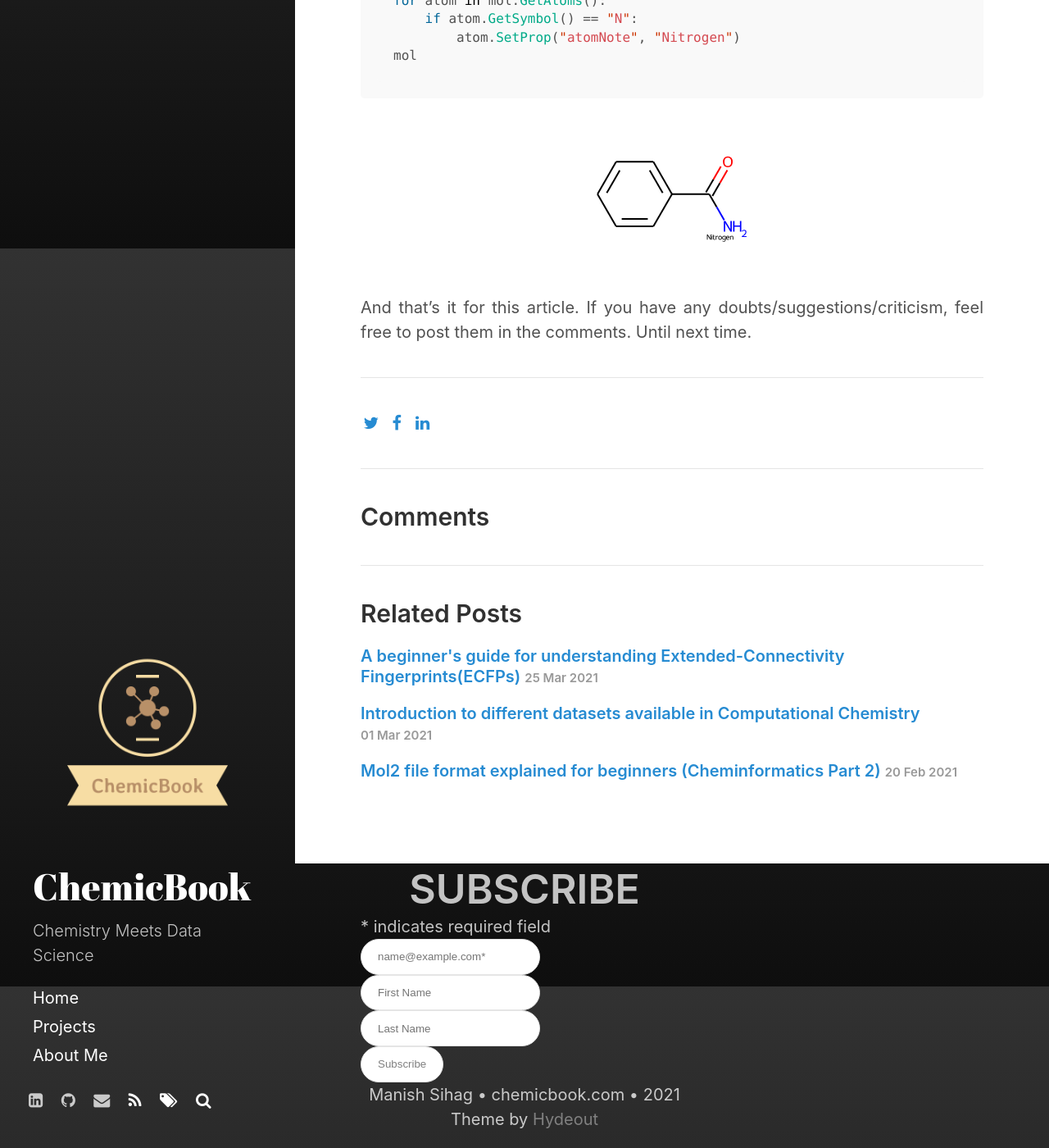
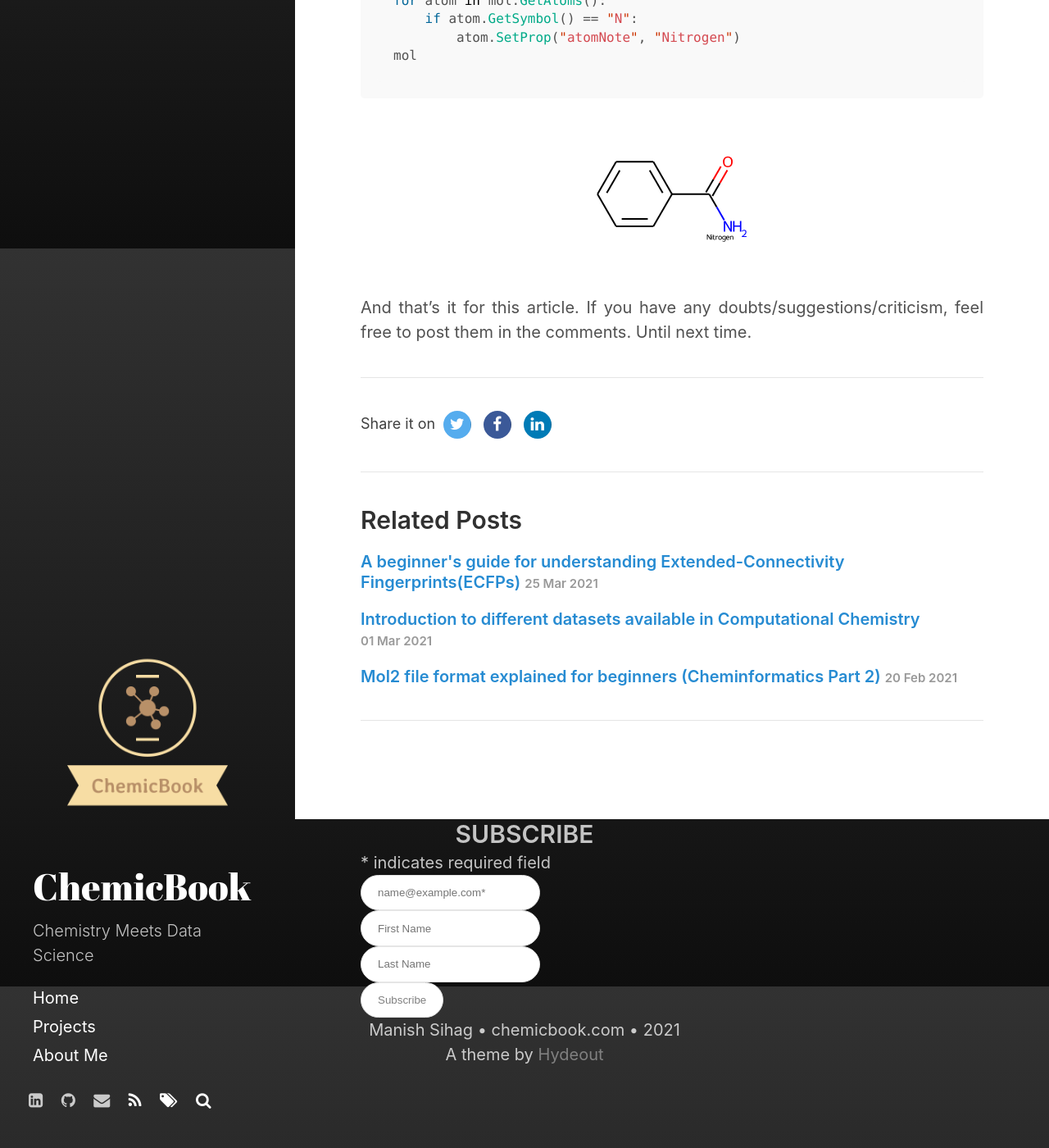
Before and after one commit to kmnis/kmnis.github.io, a Jekyll site: the page built from _posts/2021-03-01-how-to-show-atom-numbers-in-rdkit-molecule.md, in a window 1280 px wide and 1400 px high, scrolled down 3297 px. Shown: the whole window at 82% size. Built offline with Jekyll 4.4.1, drawn with Linux system fonts in a browser that asks for light colours; nearby versions of some CDN libraries; comment, search, counter and statistics services are not loaded.

Commit message:
Customized social share buttons; Moved related posts above the comments

```diff
--- a/_includes/comments.html
+++ b/_includes/comments.html
@@ -1,6 +1,6 @@
 {% if page.comments != false %}
   <section class="comments">
-    <h2>Comments</h2>
+    <!-- <h2>Comments</h2> -->
     {% include disqus.html %}
   </section>
 {% endif %}
--- a/_includes/custom-foot.html
+++ b/_includes/custom-foot.html
@@ -22,6 +22,10 @@
         left: 50%; */
         margin: 0 auto;
     }
+    /* @media screen and (max-width: 400px) {
+    #mc_embed_signup {
+        max-width: 75%;
+  } */
 
     /* Add your own Mailchimp form style overrides in your site stylesheet or in this style block.
 	   We recommend moving this block and the preceding CSS link to the HEAD of your HTML file. */
@@ -69,6 +73,6 @@
         </div>
     </form>
     <p class="footer-text">
-        Manish Sihag • chemicbook.com • {{ site.time | date: '%Y' }}<br>Theme by <a style="color: gray" href="https://fongandrew.github.io/hydeout/" target="_blank">Hydeout</a>
+        Manish Sihag • chemicbook.com • {{ site.time | date: '%Y' }}<br>A theme by <a style="color: gray; font-size: 1rem;" href="https://fongandrew.github.io/hydeout/" target="_blank">Hydeout</a>
     </p>
 </div>
--- a/_includes/social-share.html
+++ b/_includes/social-share.html
@@ -8,12 +8,12 @@
 
 {% if any-share-links %}
 <section id = "social-share-section">
-  <span class="sr-only">Share: </span>
+  <span>Share it on </span>
 
   {% if site.share-links-active.twitter %}
   <!--- Share on Twitter -->
     <a href="https://twitter.com/intent/tweet?text={{ page.title | url_encode }}&url={{ page.url | absolute_url | url_encode }}"
-      class="btn btn-social-icon btn-twitter" title="Share on Twitter" target="_blank">
+      class="social-share-btn btn-social-icon twitter-share" title="Share on Twitter" target="_blank">
       <span class="fa fa-fw fa-twitter" aria-hidden="true"></span>
       <span class="sr-only">Twitter</span>
     </a>
@@ -22,7 +22,7 @@
   {% if site.share-links-active.facebook %}
   <!--- Share on Facebook -->
     <a href="https://www.facebook.com/sharer/sharer.php?u={{ page.url | absolute_url | url_encode }}"
-      class="btn btn-social-icon btn-facebook" title="Share on Facebook" target="_blank">
+      class="social-share-btn btn-social-icon facebook-share" title="Share on Facebook" target="_blank">
       <span class="fa fa-fw fa-facebook" aria-hidden="true"></span>
       <span class="sr-only">Facebook</span>
     </a>
@@ -31,7 +31,7 @@
   {% if site.share-links-active.linkedin %}
   <!--- Share on LinkedIn -->
     <a href="https://www.linkedin.com/shareArticle?mini=true&url={{ page.url | absolute_url | url_encode }}"
-      class="btn btn-social-icon btn-linkedin" title="Share on LinkedIn" target="_blank">
+      class="social-share-btn btn-social-icon linkedin-share" title="Share on LinkedIn" target="_blank">
       <span class="fa fa-fw fa-linkedin" aria-hidden="true"></span>
       <span class="sr-only">LinkedIn</span>
     </a>
--- a/_layouts/post.html
+++ b/_layouts/post.html
@@ -23,6 +23,6 @@ layout: default
   {% endif %}
   <!-- {% assign author = site.authors[page.author] %}
   {% include  author.html %} -->
+  {% include related_posts.html %}
   {% include comments.html %}
-  {% include related_posts.html %}
 </div>
--- a/_sass/hydeout/_base.scss
+++ b/_sass/hydeout/_base.scss
@@ -127,7 +127,7 @@ input[type='submit'] {
   text-align:center;
 }
 .newsletter-title {
-  font-size: 1.5em;
+  font-size: 1.5em !important;
   margin: 0;
   color: rgba(255, 255, 255, 0.75) !important;
   text-transform: uppercase;
@@ -189,3 +189,100 @@ input[type='submit'] {
   text-align: center;
   margin: 0 0 1rem 0;
 }
+
+#social-share-section {
+  -webkit-text-size-adjust: 100%;
+  -webkit-tap-highlight-color: rgba(0,0,0,0);
+  line-height: 1.42857143;
+  // font-family: 'Lora', 'Times New Roman', serif;
+  font-size: 18px;
+  color: #404040;
+  box-sizing: border-box;
+  display: block;
+  margin-bottom: 30px;
+}
+
+.sr-only {
+  -webkit-text-size-adjust: 100%;
+  -webkit-tap-highlight-color: rgba(0,0,0,0);
+  line-height: 1.42857143;
+  font-family: 'Lora', 'Times New Roman', serif;
+  font-size: 18px;
+  color: #404040;
+  box-sizing: border-box;
+  position: absolute;
+  width: 1px;
+  height: 1px;
+  padding: 0;
+  margin: -1px;
+  overflow: hidden;
+  clip: rect(0,0,0,0);
+  border: 0;
+}
+
+.btn-social-icon {
+  position: relative;
+  padding-left: 44px;
+  text-align: left;
+  white-space: nowrap;
+  overflow: hidden;
+  text-overflow: ellipsis;
+  height: 34px;
+  width: 34px;
+  padding: 0;
+}
+
+.social-share-btn {
+  display: inline-block;
+  padding: 6px 12px;
+  margin: auto 5px 0 5px;
+  font-size: 12px;
+  font-weight: 400;
+  line-height: 1.42857143;
+  text-align: center;
+  white-space: nowrap;
+  vertical-align: middle;
+  -ms-touch-action: manipulation;
+  touch-action: manipulation;
+  cursor: pointer;
+  -webkit-user-select: none;
+  -moz-user-select: none;
+  -ms-user-select: none;
+  user-select: none;
+  background-image: none;
+  // border: 1px solid transparent;
+  border-radius: 25px;
+}
+
+.btn-social-icon>:first-child {
+  border: none;
+  text-align: center;
+  width: 100% !important;
+  position: absolute;
+  left: 0;
+  top: 0;
+  bottom: 0;
+  width: 32px;
+  line-height: 34px;
+  font-size: 1.6em;
+  text-align: center;
+  border-right: 1px solid rgba(0,0,0,0.2);
+}
+
+.twitter-share {
+  color: #fff;
+  background-color: #55acee;
+  border-color: rgba(0,0,0,0.2);
+}
+
+.facebook-share {
+  color: #fff;
+  background-color: #3b5998;
+  border-color: rgba(0,0,0,0.2);
+}
+
+.linkedin-share {
+  color: #fff;
+  background-color: #007bb6;
+  border-color: rgba(0,0,0,0.2);
+}
```
